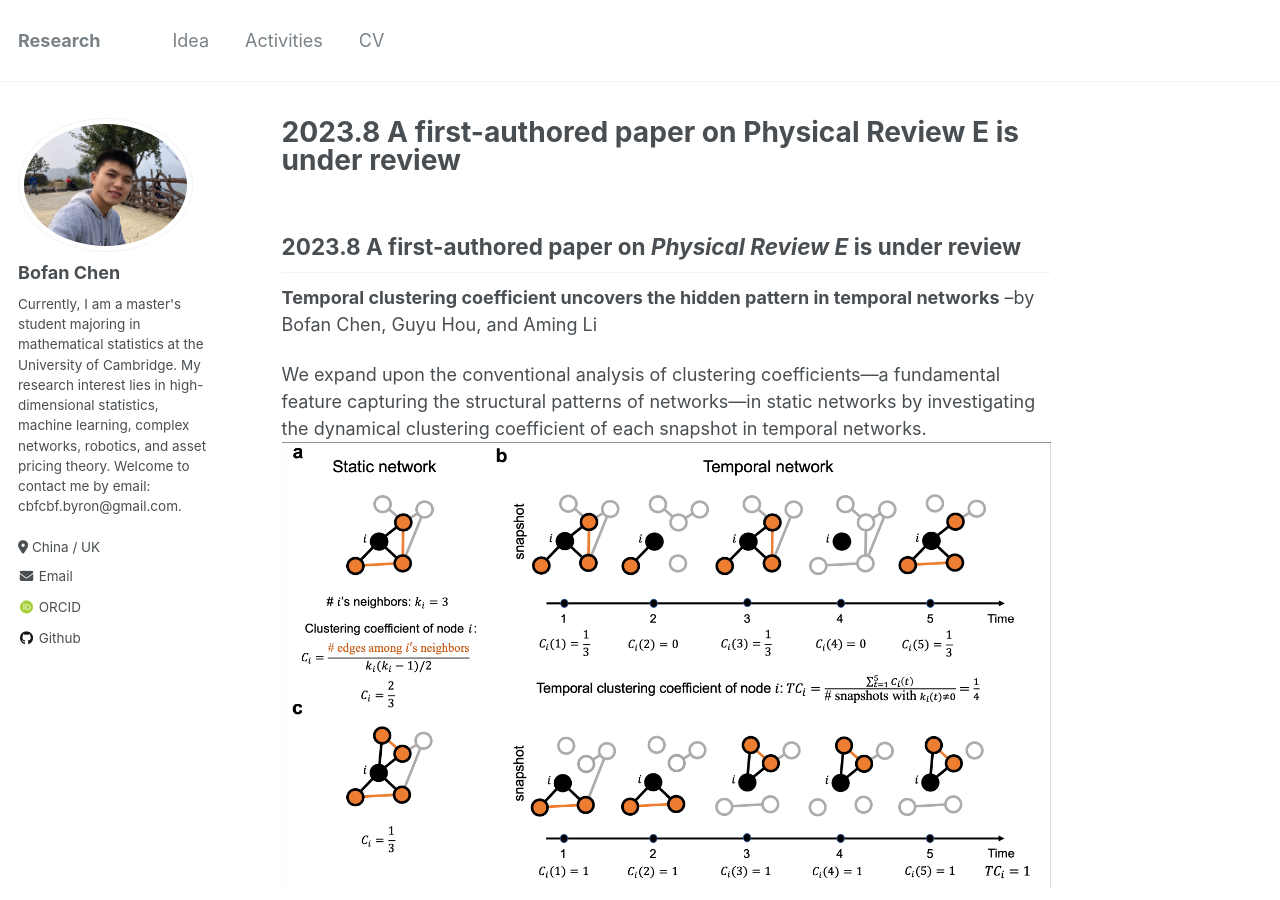
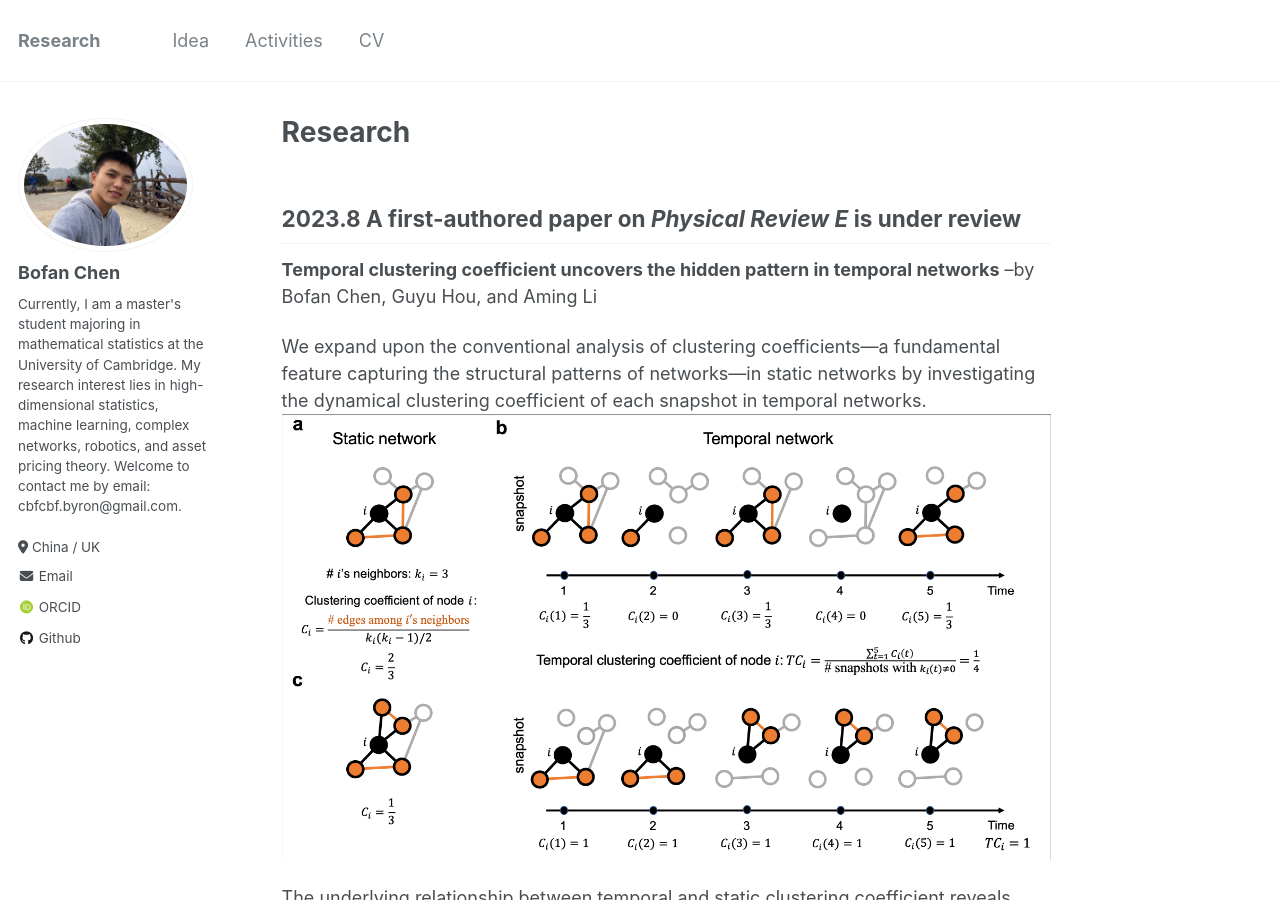
Before and after one commit to cbfcbf/cbfcbf_oldweb.github.io, a Jekyll site: the page built from _pages/about.md, in a window 1280 px wide and 900 px high. Built offline with Jekyll 4.4.1, drawn with Linux system fonts in a browser that asks for light colours; some web fonts are replaced; our own code applies the rules of GitHub Pages for plain Markdown files; part of the change alters nothing that is shown.

```diff
--- a/_pages/about.md
+++ b/_pages/about.md
@@ -1,11 +1,7 @@
 ---
 permalink: /
-<<<<<<< HEAD
 title: "Research"
-excerpt: "About me"
-=======
-title: "academicpages is a ready-to-fork GitHub Pages template for academic personal websites"
->>>>>>> c74ca01e3e17eb353b28618753374f972c3c9585
+# excerpt: "About me"
 author_profile: true
 redirect_from:
   - /about/
```
